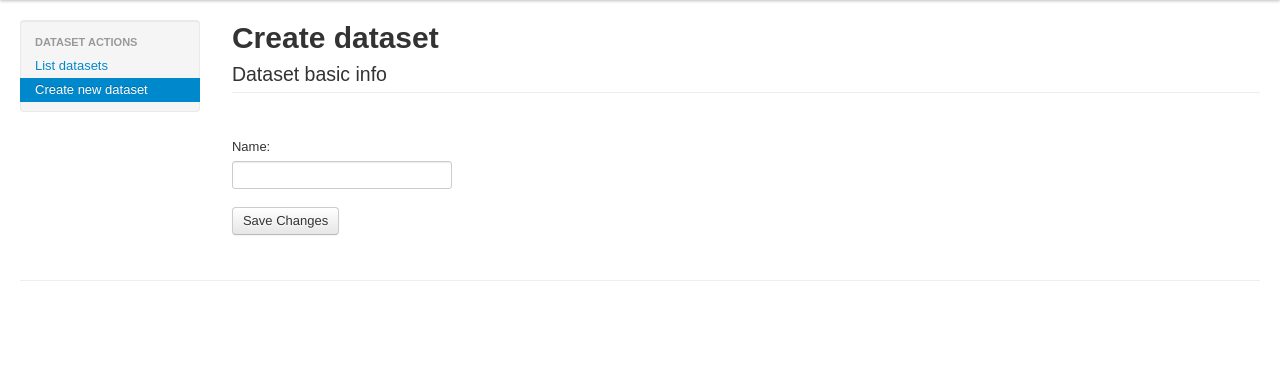
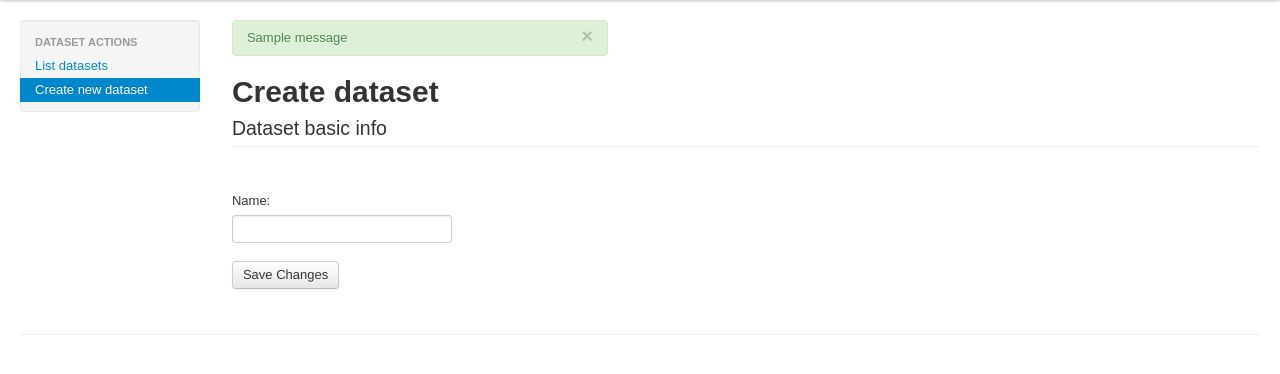
Before and after one commit to rafaelolg/visiondataset, a Django app: page /dataset/create/ in a window 1280 px wide. Shown: the part 40-414 px from the top of the page. Run offline with Django 3.2, Linux system fonts and the light colour scheme; a user stored in the database is signed in; tables that the repository leaves empty hold one stand-in row (values such as "Sample post"); one stand-in notice (Sample message) is shown; parts of the project's set-up code (start-up, migrations or seed data) failed here and were passed over; some libraries are stand-ins or nearby versions.

Commit message:
base show messages

```diff
--- a/visiondataset/base/templates/base.html
+++ b/visiondataset/base/templates/base.html
@@ -69,6 +69,16 @@
         <div class="row-fluid">
             {%block sidebar_placeholder%} {%endblock sidebar_placeholder%}
             <div class="span10">
+                {% if messages %}
+                <div class="row-fluid">
+                    {% for message in messages %}
+                    <div class="span4 alert{% if message.tags %} alert-{{ message.tags }}{% endif %}">
+                        <a class="close" data-dismiss="alert" href="#">×</a>
+                        {{ message }}
+                    </div>
+                    {% endfor %}
+                </div>
+                {% endif %}
                 {% block content %}{% endblock %}
             </div><!--/span-->
         </div><!--/row-->
```
